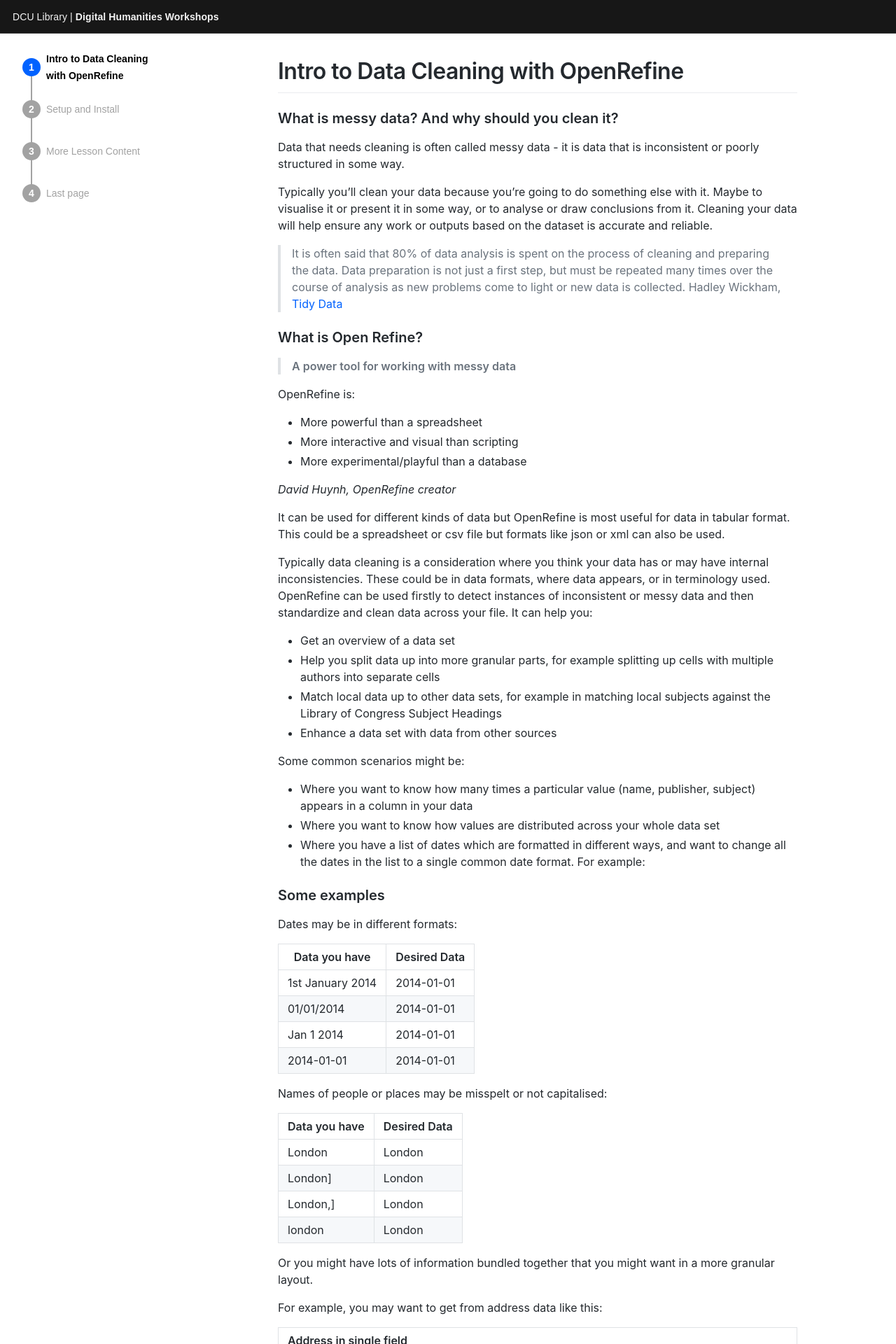
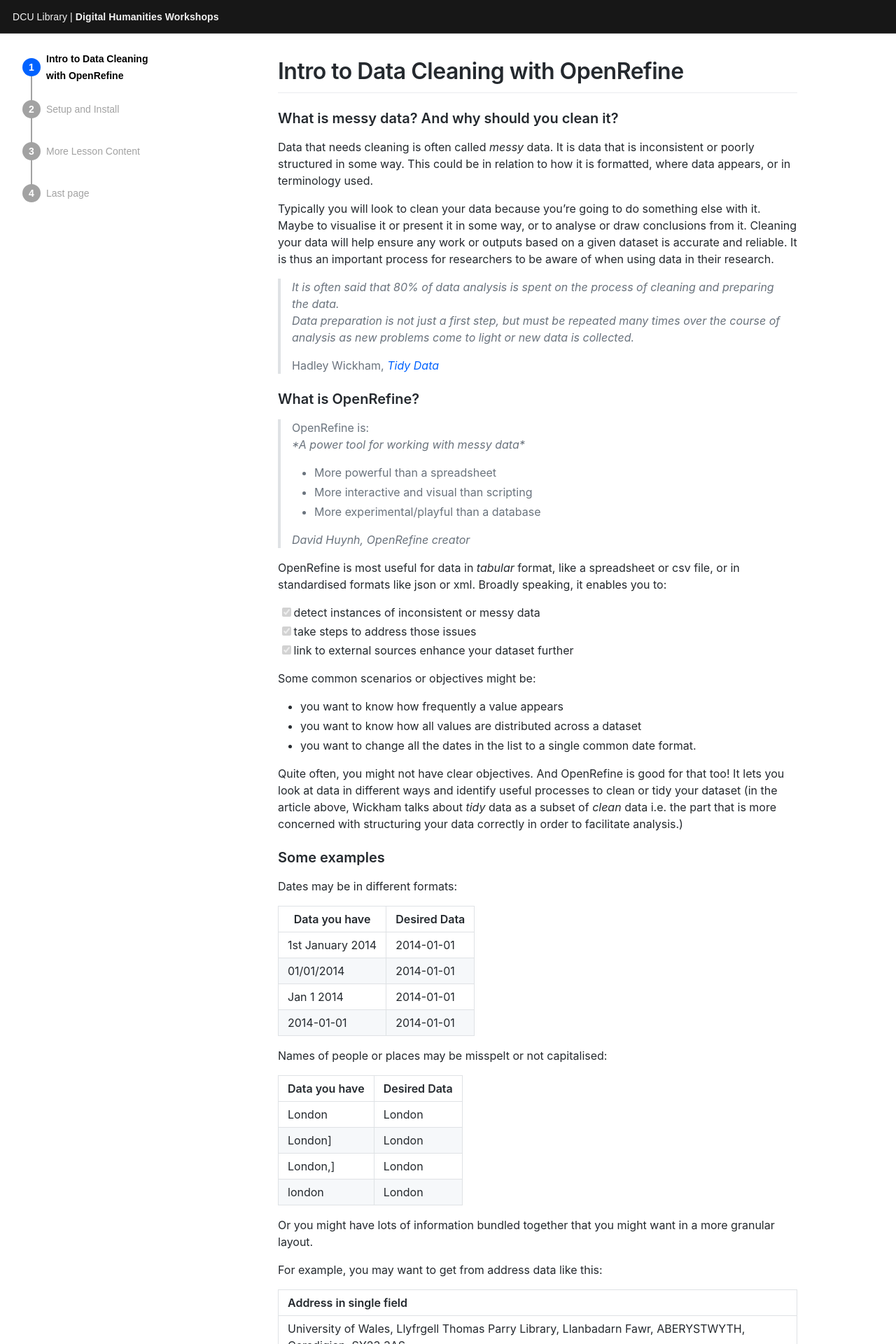
Before and after one commit to DCULibrary/open-refine-workshop, a Jekyll site: the page built from _workshop/index.md, in a window 1280 px wide. Shown: the top 1920 px of the page at 70% size. Built offline with Jekyll 4.4.1, drawn with Linux system fonts in a browser that asks for light colours; some web fonts are replaced.

Commit message:
Add formatting

```diff
--- a/_workshop/index.md
+++ b/_workshop/index.md
@@ -3,43 +3,41 @@ title: Intro to Data Cleaning with OpenRefine # The title of the page
 date: 0000-01-01    # Page order is set by date
 ---
 
-
 ### What is messy data? And why should you clean it?
 
-Data that needs cleaning is often called messy data - it is data that is inconsistent or poorly structured in some way.
+Data that needs cleaning is often called _messy_ data. It is data that is inconsistent or poorly structured in some way.
+This could be in relation to how it is formatted, where data appears, or in terminology used.
 
-Typically you’ll clean your data because you’re going to do something else with it. Maybe to visualise it or present it in some way, or to analyse or draw conclusions from it. Cleaning your data will help ensure any work or outputs based on the dataset is accurate and reliable.
+Typically you will look to clean your data because you’re going to do something else with it. Maybe to visualise it or present it in some way, or to analyse or draw conclusions from it. Cleaning your data will help ensure any work or outputs based on a given dataset is accurate and reliable. It is thus an important process for researchers to be aware of when using data in their research.
 
-[//]: # (There can be a concern that it cleaning data may remove complexity and variations which are important in and of themselves. In their article [_Against Cleaning_](https://dhdebates.gc.cuny.edu/read/untitled-f2acf72c-a469-49d8-be35-67f9ac1e3a60/section/07154de9-4903-428e-9c61-7a92a6f22e51) Trevor Mu&#241;oz and Katie Lawson identify the term data _cleaning_ as problematic rather that the process itself which is (or should be) very much human-led. And that is true with OpenRefine: it is very useful software to bring things to the surface and find out if action is required for reliable analysis or visualisation, but the processes involved in data cleaning is transparent and controlled rather than automated.)
+> _It is often said that 80% of data analysis is spent on the process of cleaning and preparing the data._
+> _Data preparation is not just a first step, but must be repeated many times over the course of analysis as new problems come to light or new data is collected._
+>
+> Hadley Wickham, [ _Tidy Data_ ](https://vita.had.co.nz/papers/tidy-data.pdf)
 
-> It is often said that 80% of data analysis is spent on the process of cleaning and preparing the data.
-Data preparation is not just a first step, but must be repeated many times over the course of analysis as new problems come to light or new data is collected.
-Hadley Wickham, [Tidy Data](https://vita.had.co.nz/papers/tidy-data.pdf)
-
-### What is Open Refine?
-> __A power tool for working with messy data__
-
-OpenRefine is:
+### What is OpenRefine?
+> OpenRefine is:
+_*A power tool for working with messy data*_
 * More powerful than a spreadsheet
 * More interactive and visual than scripting
 * More experimental/playful than a database
+>
+> _David Huynh, OpenRefine creator_
 
-_David Huynh, OpenRefine creator_
+OpenRefine is most useful for data in _tabular_ format, like a spreadsheet or csv file, or in standardised formats like json or xml. Broadly speaking, it enables you to:
+- [x] detect instances of inconsistent or messy data
+- [x] take steps to address those issues
+- [x] link to external sources enhance your dataset further
 
-It can be used for different kinds of data but OpenRefine is most useful for data in tabular format. This could be a spreadsheet or csv file but formats like json or xml can also be used.
+Some common scenarios or objectives might be:
 
-Typically data cleaning is a consideration where you think your data has or may have internal inconsistencies. These could be in data formats, where data appears, or in terminology used. OpenRefine can be used firstly to detect instances of inconsistent or messy data and then standardize and clean data across your file. It can help you:
-* Get an overview of a data set
-* Help you split data up into more granular parts, for example splitting up cells with multiple authors into separate cells
-* Match local data up to other data sets, for example in matching local subjects against the Library of Congress Subject Headings
-* Enhance a data set with data from other sources
+* you want to know how frequently a value appears
+* you want to know how all values are distributed across a dataset
+* you want to change all the dates in the list to a single common date format.
 
-Some common scenarios might be:
+Quite often, you might not have clear objectives. And OpenRefine is good for that too! It lets you look at data in different ways and identify useful processes to clean or tidy your dataset (in the article above, Wickham talks about _tidy_ data as a subset of _clean_ data i.e. the part that is more concerned with structuring your data correctly in order to facilitate analysis.)
 
-* Where you want to know how many times a particular value (name, publisher, subject) appears in a column in your data
-* Where you want to know how values are distributed across your whole data set
-* Where you have a list of dates which are formatted in different ways, and want to change all the dates in the list to a single common date format. For example:
-
+[//]: # (There can be a concern that it cleaning data may remove complexity and variations which are important in and of themselves. In their article [_Against Cleaning_](https://dhdebates.gc.cuny.edu/read/untitled-f2acf72c-a469-49d8-be35-67f9ac1e3a60/section/07154de9-4903-428e-9c61-7a92a6f22e51) Trevor Mu&#241;oz and Katie Lawson identify the term data _cleaning_ as problematic rather that the process itself which is (or should be) very much human-led. And that is true with OpenRefine: it is very useful software to bring things to the surface and find out if action is required for reliable analysis or visualisation, but the processes involved in data cleaning is transparent and controlled rather than automated.)
 
 ### Some examples
 
```
